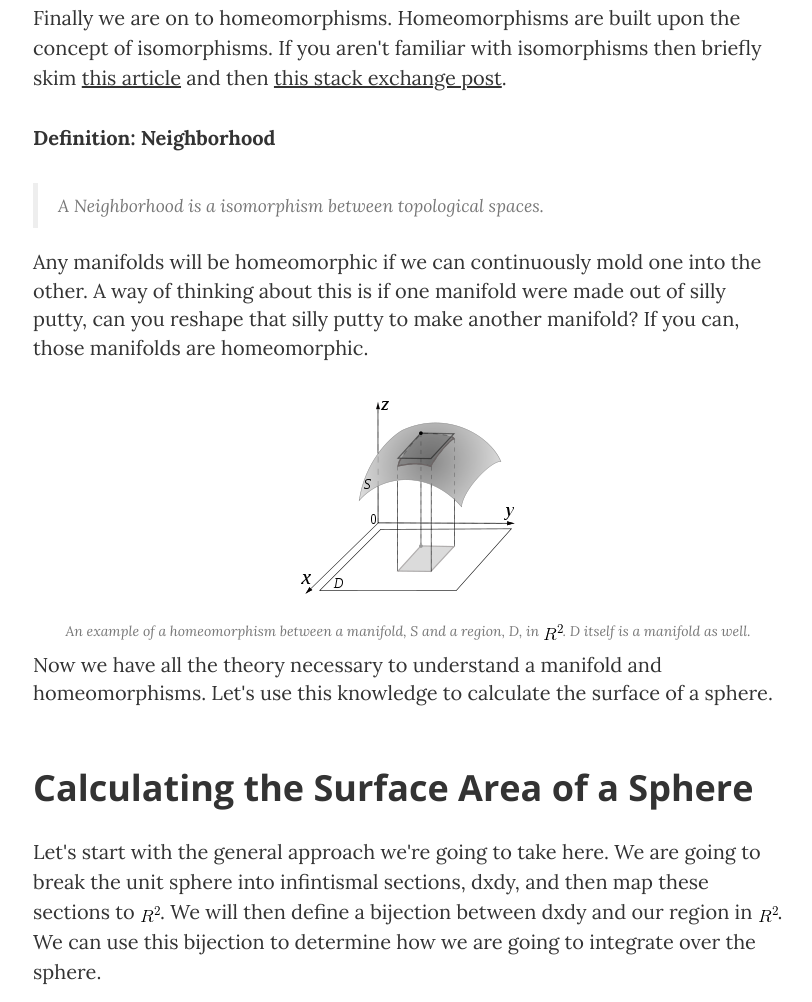
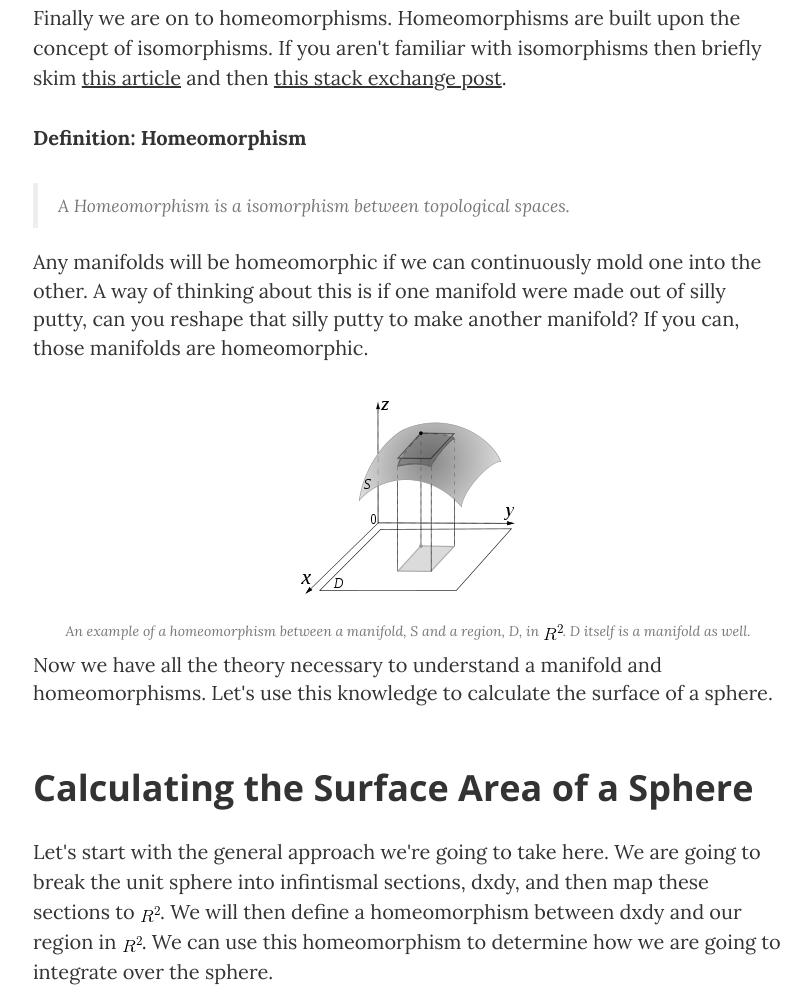
Before and after one commit to trentwoodbury/TrentWould, a website: page posts/surface_area_of_sphere.html in a window 1280 px wide. Shown: the part 3170-4172 px from the top of the page, without its empty margins (232-1044 px from the left). Drawn offline with nearby package versions, Linux system fonts and the light colour scheme.

Commit message:
Definition of Homeomorphism was incorrectly labeled as neighborhood. Fixed.

```diff
--- a/posts/surface_area_of_sphere.html
+++ b/posts/surface_area_of_sphere.html
@@ -156,9 +156,9 @@
 
                 <p>Finally we are on to homeomorphisms. Homeomorphisms are built upon the concept of isomorphisms. If you aren't familiar with isomorphisms then briefly skim <a href='https://en.wikipedia.org/wiki/Bijection,_injection_and_surjection'> this article</a> and then <a href='https://math.stackexchange.com/questions/441758/what-does-isomorphic-mean-in-linear-algebra'> this stack exchange post</a>.</p>
 
-                <p><b>Definition: Neighborhood</b>
+                <p><b>Definition: Homeomorphism</b>
                     <blockquote>
-                        A Neighborhood is a isomorphism between topological spaces.
+                        A Homeomorphism is a isomorphism between topological spaces.
                     </blockquote>
 
                 Any manifolds will be homeomorphic if we can continuously mold one into the other. A way of thinking about this is if one manifold were made out of silly putty, can you reshape that silly putty to make another manifold? If you can, those manifolds are homeomorphic.
@@ -175,9 +175,9 @@
 
                 <h2 class="section-heading">Calculating the Surface Area of a Sphere</h2>
 
-                    <p> Let's start with the general approach we're going to take here. We are going to break the unit sphere into infintismal sections, dxdy, and then map these sections  to <img src='../img/latex/R2.png'></img>. We will then define a bijection between dxdy and our region in <img src='../img/latex/R2.png'></img>. We can use this bijection to determine how we are going to integrate over the sphere. </p>
+                    <p> Let's start with the general approach we're going to take here. We are going to break the unit sphere into infintismal sections, dxdy, and then map these sections  to <img src='../img/latex/R2.png'></img>. We will then define a homeomorphism between dxdy and our region in <img src='../img/latex/R2.png'></img>. We can use this homeomorphism to determine how we are going to integrate over the sphere. </p>
 
-                    <p>If you look at the figure of a homeomorphism in the section above, you can think of the surface S as the unit sphere. dxdy is the region that is being mapped to D. D is the region of <img src='../img/latex/R2.png'></img> that we are mapping to. All we need to do is account for how much the sides of that section are being stretched during this mapping. If we apply that stretch factor to the limits of our integrals as we integrate over the region, we will be able to calculate the surface area over our manifold (the unit sphere in this case)
+                    <p>If you look at the figure of a homeomorphism in the section above, you can think of the surface S as the unit sphere. dxdy is the region that is being mapped to D. D is the region of <img src='../img/latex/R2.png'></img> that we are mapping to. All we need to do is account for how much the sides of that section are being stretched during this mapping. If we apply that stretch factor to dx and dy as we integrate over the region, we will be able to calculate the surface area over our manifold (the unit sphere in this case)
                     </p>
 
                     <p>We know that surface area of the unit sphere, <img src='../img/latex/sphere_area.png'></img>. This means that if we were to take the surface area of the top half of a a sphere, it would be <img src='../img/latex/two_pi_r.png'></img>. Since the sphere is symmetric across the plane (x, y, z=0), proving that the top half of a sphere equals <img src='../img/latex/two_pi_r.png'></img> gives us that the area of the full sphere is <img src='../img/latex/sphere_area.png'></img>.
```
